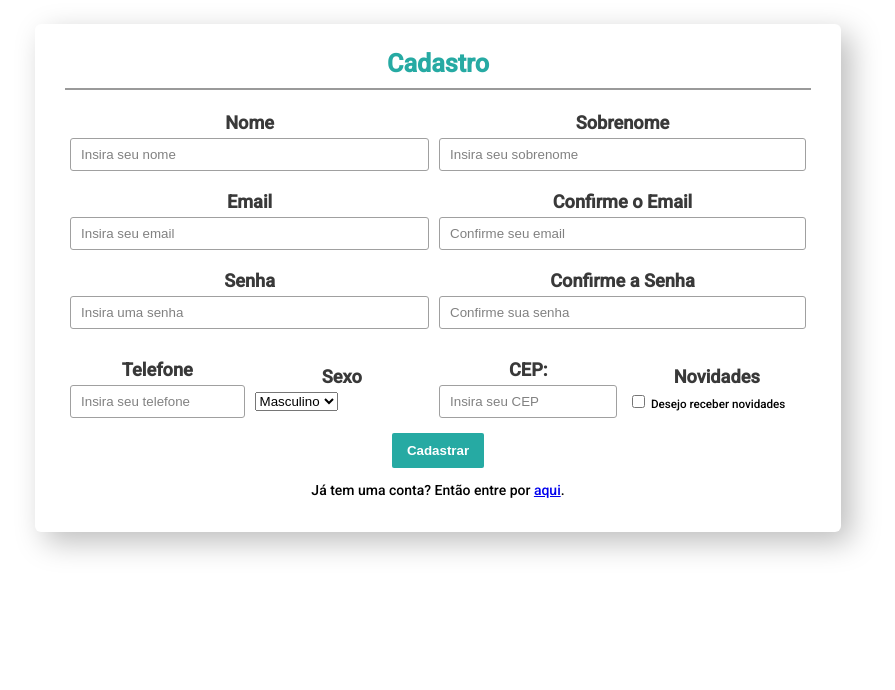
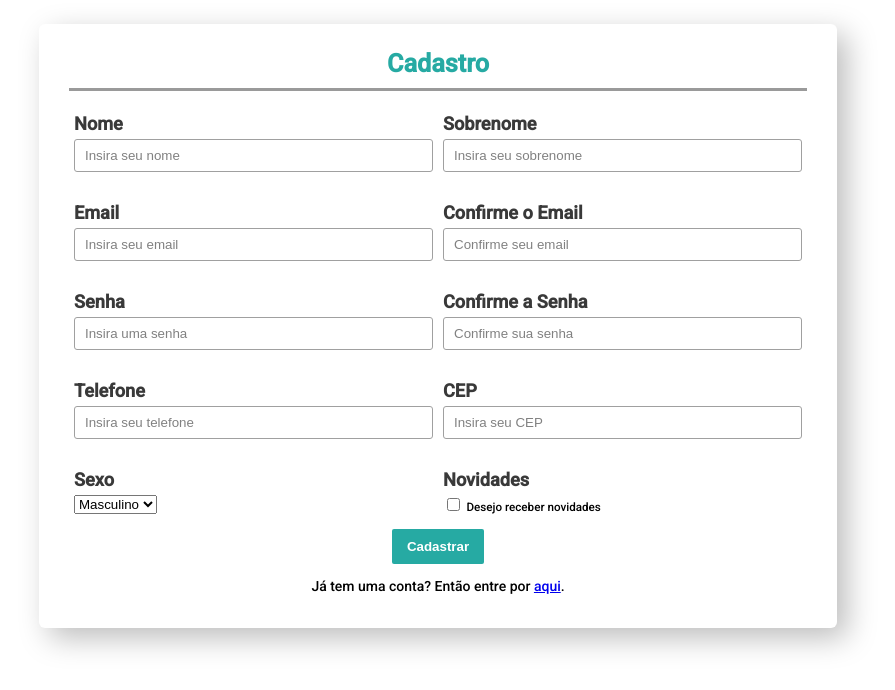
Before and after one commit to PedroLDallIgna/AlWords-Curriculos, a Flask app: page /signup in a window 1280 px wide. Shown: the part 63-753 px from the top of the page, without its empty margins (202-1097 px from the left). Run offline with Flask 2, Linux system fonts and the light colour scheme.

Commit message:
1night 10-09  label width fixed

```diff
--- a/app/__init__.py
+++ b/app/__init__.py
@@ -1,4 +1,4 @@
-from flask import Flask, render_template
+from flask import Flask, render_template, flash, request
 
 app = Flask(__name__)
 app.secret_key = 'development key'
--- a/app/forms.py
+++ b/app/forms.py
@@ -4,18 +4,18 @@ from wtforms.fields.html5 import EmailField, TelField
 from wtforms.validators import DataRequired, EqualTo
 
 class SignUp(FlaskForm):
-    name = StringField(label='Nome', validators=[DataRequired()])
-    last_name = StringField(label="Sobrenome", validators=[DataRequired()])
-    email = EmailField(label="Email", validators=[DataRequired(), EqualTo('confirm_email')])
+    name = StringField(label='Nome', validators=[DataRequired("Nome é um campo obrigatório!")])
+    last_name = StringField(label="Sobrenome", validators=[DataRequired("Sobrenome é um campo obrigatório!")])
+    email = EmailField(label="Email", validators=[DataRequired("Email é um campo obrigatório!"), EqualTo('confirm_email')])
     confirm_email = EmailField(label="Confirme o Email", validators=[DataRequired()])
-    password = PasswordField(label="Senha", validators=[DataRequired(), EqualTo('confirm_password')])
+    password = PasswordField(label="Senha", validators=[DataRequired("Senha é um campo obrigatório!"), EqualTo('confirm_password')])
     confirm_password = PasswordField(label="Confirme a Senha", validators=[DataRequired()])
-    sex = SelectField(label="Sexo", choices=[('M', 'Masculino'), ('F', 'Feminino')], validators=[DataRequired()])
+    sex = SelectField(label="Sexo", choices=[('M', 'Masculino'), ('F', 'Feminino')], validators=[DataRequired("Sexo é um campo obrigatório!")])
     # sex = RadioField(label="Sexo", choices=[('M', 'Male'), ('F', 'Female')], validators=[DataRequired()])
-    phone = TelField(label="Telefone", validators=[DataRequired()])
+    phone = TelField(label="Telefone", validators=[DataRequired("Telefone é um campo obrigatório!")])
     submit = SubmitField("Cadastrar")
 
 class SignIn(FlaskForm):
-    email = EmailField(label="Email", validators=[DataRequired()])
-    password = PasswordField(label="Senha", validators=[DataRequired()])
+    email = EmailField(label="Email", validators=[DataRequired("Email é um campo obrigatório!")])
+    password = PasswordField(label="Senha", validators=[DataRequired("Senha é um campo obrigatório!")])
     submit = SubmitField("Entrar")
--- a/app/static/public/css/style.css
+++ b/app/static/public/css/style.css
@@ -56,7 +56,20 @@ body {
   margin: 10px 0;
   /* box-shadow: inset 1px 1px 3px #d1d1d1; */
   padding: 5px;
+  /* width: 50%; */
   /* border-radius: 5px; */
+}
+
+.signin-field {
+  /* margin: 10px 0; */
+  /* box-shadow: inset 1px 1px 3px #d1d1d1; */
+  /* padding: 5px; */
+  width: 100%;
+  /* border-radius: 5px; */
+}
+
+.signup-field {
+  width: 50%;
 }
 
 .field label {
@@ -64,7 +77,7 @@ body {
   font-size: 1.3em;
   font-weight: bold;
   color: #393939;
-  text-align: center;
+  /* text-align: center; */
   margin-bottom: 5px;
   /* cursor: pointer; */
 }
@@ -90,9 +103,10 @@ body {
 }
 
 .column {
-  display: flex;
+  /* display: flex;
   justify-content: space-between;
-  align-items: center;
+  align-items: center; */
+  width: 50%;
 }
 
 .column .field {
@@ -162,4 +176,6 @@ body {
 hr {
   border-color: #9A9A9A;
   border-style: solid;
+  background-color: #9A9A9A;
+  height: 0.1vh;
 }
--- a/app/templates/public/signup.html
+++ b/app/templates/public/signup.html
@@ -11,57 +11,64 @@ Cadastro
         <legend>Cadastro</legend>
         <hr>
         <div class="block-fields">
-            <div class="right-fields">
-                <div class="field">
+            <!-- <div class="right-fields"> -->
+            <div class="signup-field field">
                 {{ form.name.label }}
                 {{ form.name(size=20, placeholder="Insira seu nome") }}
             </div>
-                <div class="field">
+            <div class="signup-field field">
+                {{ form.last_name.label }}
+                {{ form.last_name(size=30, placeholder="Insira seu sobrenome") }}
+            </div>
+        </div>
+        <div class="block-fields">
+            <div class="signup-field field">
                 {{ form.email.label }}
                 {{ form.email(size=40, placeholder="Insira seu email") }}
             </div>
-                <div class="field">
+            <div class="signup-field field">
+                {{ form.confirm_email.label }}
+                {{ form.confirm_email(size=40, placeholder="Confirme seu email") }}
+            </div>
+        </div>
+        <div class="block-fields">
+            <div class="signup-field field">
                 {{ form.password.label }}
                 {{ form.password(size=20, placeholder="Insira uma senha") }}
             </div>
-                <div class="column">
-                    <div class="field">
+            <div class="signup-field field">
+                {{ form.confirm_password.label }}
+                {{ form.confirm_password(size=20, placeholder="Confirme sua senha") }}
+            </div>
+        </div>
+        <div class="block-fields">
+            <div class="signup-field field">
                 {{ form.phone.label }}
                 {{ form.phone(size=11, placeholder="Insira seu telefone") }}
             </div>
-                    <div class="field">
+            <div class="signup-field field">
+                <label for="cep">CEP</label>
+                <input type="text" id="cep" placeholder="Insira seu CEP" />
+            </div>
+            <!-- <div class="column">
+            </div> -->
+        </div>
+        <div class="block-fields">
+            <div class="signup-field field">
                 {{ form.sex.label }}
                 {{ form.sex }}
             </div>
-                </div>
-            </div>
-            <!-- <div class="between"></div> -->
-            <div class="left-fields">
-                <div class="field">
-                    {{ form.last_name.label }}
-                    {{ form.last_name(size=30, placeholder="Insira seu sobrenome") }}
-                </div>
-                <div class="field">
-                    {{ form.confirm_email.label }}
-                    {{ form.confirm_email(size=40, placeholder="Confirme seu email") }}
-                </div>
-                <div class="field">
-                    {{ form.confirm_password.label }}
-                    {{ form.confirm_password(size=20, placeholder="Confirme sua senha") }}
-                </div>
-                <div class="column">
-                    <div class="field">
-                        <label for="cep">CEP:</label>
-                        <input type="text" id="cep" placeholder="Insira seu CEP" />
-                    </div>
-                    <div class="field">
+            <div class="signup-field field">
                 <label for="newsletter">Novidades</label>
                 <input type="checkbox" id="newsletter" />
                 <small>Desejo receber novidades</small>
             </div>
+            <!-- <div class="column">
+            </div> -->
         </div>
-            </div>
-        </div>
+            <!-- </div> -->
+            <!-- <div class="between"></div> -->
+        <!-- <div class="left-fields"></div> -->
         <div class="form-footer">
             {{ form.submit(class="button") }}
             <p>Já tem uma conta? Então entre por <a href="/signin">aqui</a>.</p>
--- a/app/views.py
+++ b/app/views.py
@@ -1,6 +1,7 @@
 from flask.templating import render_template
 from app import app
 from app.forms import SignIn, SignUp
+from flask import flash, request
 
 @app.route('/')
 def index():
@@ -9,7 +10,12 @@ def index():
 @app.route('/signin', methods=['POST', 'GET'])
 def signin():
     form = SignIn()
-    return render_template("public/signin.html", form=form)
+    if request.method == 'POST':
+        if form.validate() == False:
+            flash("All fields are required!")
+            return render_template("public/signin.html", form=form)
+    elif request.method == 'GET':
+        return render_template("public/signin.html", form=form)
 
 @app.route('/signup', methods=['POST', 'GET'])
 def signup():
```
Also changed, not shown: app/templates/public/signin.html (+8 -2 lines). Lines whose indentation alone changed are shown as unchanged.
